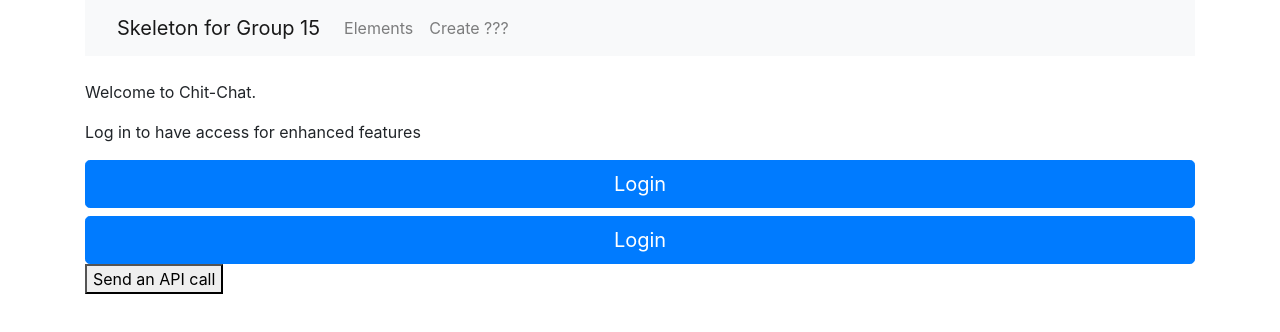
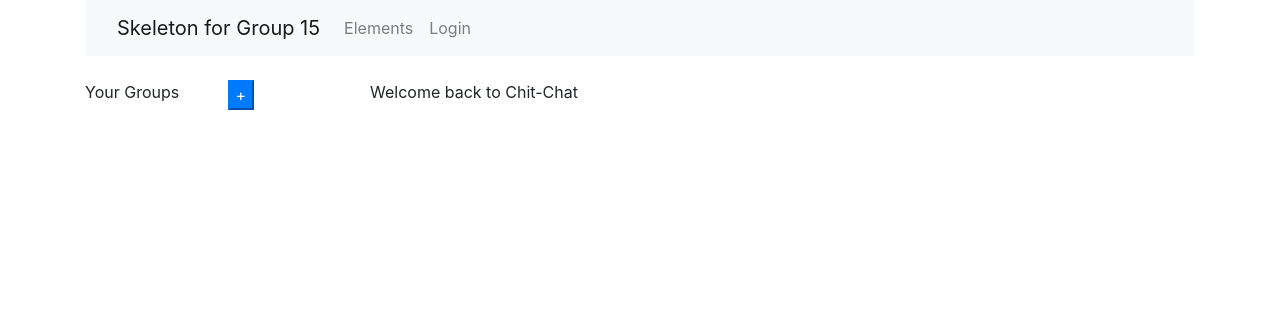
Before and after one commit to LuisLReyes/group15largeproject, a React (Create React App) app: page / in a window 1280 px wide. Shown: the top 332 px of the page. Built offline with nearby package versions, Linux system fonts and the light colour scheme.

Commit message:
Add files via upload

```diff
--- a/src/App.js
+++ b/src/App.js
@@ -3,12 +3,16 @@ import { BrowserRouter as Router, Route, Link } from "react-router-dom";
 
 import "bootstrap/dist/css/bootstrap.min.css";
 
-import elementOne from "./components/element-one.component";
-import elementTwo from "./components/element-two.component";
-import elementThree from "./components/element-three.component";
+import elementLogin from "./components/login.component";
+import elementHome from "./components/home.component";
+import elementAddGroup from "./components/addgroup.component";
 
 
 class App extends Component {
+
+
+
+
   render() {
     return (
       <Router>
@@ -25,15 +29,31 @@ class App extends Component {
                   <Link to="/" className="nav-link">Elements</Link>
                 </li>
                 <li className="navbar-item">
-                  <Link to="/create" className="nav-link">Create ???</Link>
+                  <Link to="/login" className="nav-link">Login</Link>
                 </li>
               </ul>
             </div>
           </nav>
           <br/>
-        <Route path="/" exact component={elementOne} />
-        <Route path="/element2" component={elementTwo} />
-        <Route path="/element3" component={elementThree} />
+          <div class="row">
+            <div class="col-3">
+              <div class="row">
+                <div class="col">
+                  <p>Your Groups   </p>
+                </div>
+                <div class="col">
+                  <button class="btn-primary">
+                    +
+                  </button>
+                </div>
+              </div>
+            </div>
+            <div class="col-8">
+              <Route path="/" exact component={elementHome} />
+              <Route path="/login" component={elementLogin} />
+              <Route path="/addgroup" component={elementAddGroup} />
+            </div>
+          </div>
         </div>
       </Router>
     );
```
